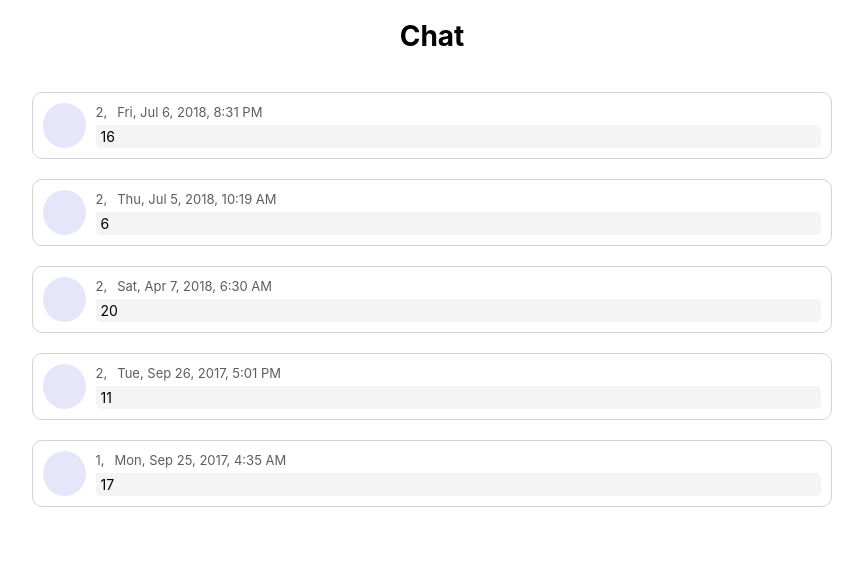
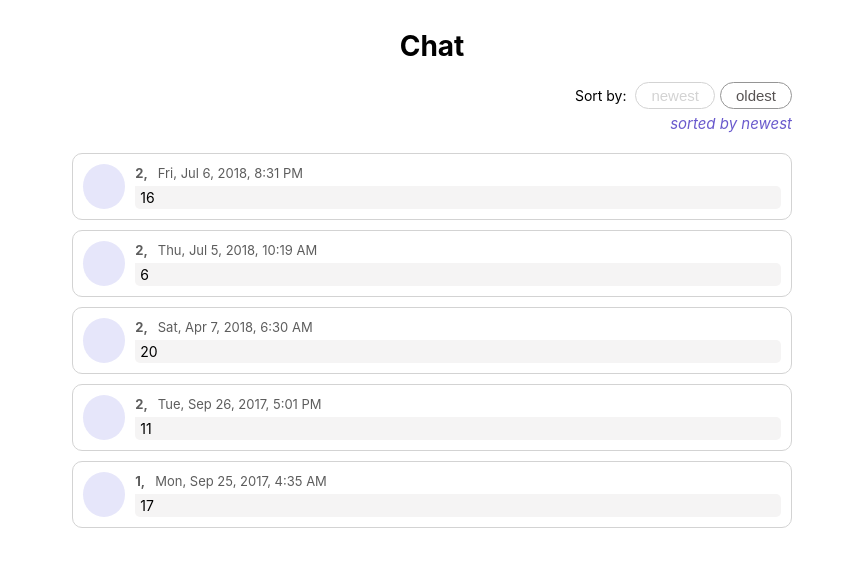
Before and after one commit to OlgaBilogurova/feature-display-chat-messages, a React (Create React App) app: page / in a window 1280 px wide. Shown: the top 566 px of the page, without its empty margins (208-1071 px from the left). Built offline with nearby package versions, Linux system fonts and the light colour scheme.

Commit message:
Implement possibility to sort messages by date

```diff
--- a/src/components/chat/messages/message.css
+++ b/src/components/chat/messages/message.css
@@ -31,6 +31,7 @@
 
 .message-sender {
     margin-right: 10px;
+    font-weight: bold;
 }
 
 .message-content {
--- a/src/components/chat/messages/messageList.css
+++ b/src/components/chat/messages/messageList.css
@@ -1,9 +1,57 @@
+.page-container {
+    display: flex;
+    justify-content: center;
+    padding: 10px;
+    max-width: 720px;
+    width: 100%;
+    flex-flow: column;
+    margin: 0 auto;
+}
+
 .messages-container {
-    display: flex;
-    flex-direction: column;
     list-style-type: none;
-    margin: 0 auto;
-    padding: 10px;
-    max-width: 800px;
     text-align: left;
+    padding: 0;
+    margin: 20px auto;
 }
+
+.sort-container {
+    display: block;
+    text-align: right;
+}
+
+.sort-text-default {
+    font-style: italic;
+    display: block;
+    color: slateblue;
+    font-size: 15px;
+    margin-top: 5px;
+}
+
+.sort-btn {
+    background-color: #FFFFFF;
+    color: #575353;
+    font-size: 15px;
+    border: 1px solid #959595;
+    border-radius: 40px;
+    line-height: 1;
+    padding: 5px 15px;
+    text-decoration: none;
+    margin: 0 0 0 5px;
+    outline: none;
+    transition: .3s ease;
+    cursor: pointer;
+}
+
+.sort-btn:hover {
+    background-color: #cccccc;
+    border-color: #cccccc;
+    color: #FFFFFF;
+}
+
+.sort-btn:disabled {
+     border-color: lightgray;
+     background-color: #FFFFFF;
+     color: lightgray;
+     cursor: default;
+}
--- a/src/components/chat/messages/messageList.js
+++ b/src/components/chat/messages/messageList.js
@@ -4,14 +4,16 @@ import { messages } from '../../../data.json';
 import Message from './message';
 
 const MessageList = () => {
-    const amountOfMessagesOnThePage = 5;
-    const [sortedMessages, setSortedMessages] = useState([]);
+    const amountOfMessages = 5;
+    const [sortedMessages, setSortedMessages] = useState([]); // by default sorted by newest
     const [currentPageMessages, setCurrentPageMessages] = useState([]);
+    const [sortedByNewest, setSortedByNewest] = useState(true);
 
     function deduplicateMessages(messages) {
         let uniqueMessages = messages.filter(
             (msg, index, self) =>
-                index === self.findIndex(
+                index ===
+                self.findIndex(
                     (el) => el.uuid === msg.uuid && el.content === msg.content
                 )
         );
@@ -20,16 +22,38 @@ const MessageList = () => {
 
     function sortMessagesByDate(messages) {
         let msgArr = [...messages];
+
         msgArr.sort(function (a, b) {
             return new Date(b.sentAt) - new Date(a.sentAt);
         });
+
         setSortedMessages([...msgArr]);
-        selectMessagesForCurrentPage(1, msgArr);
+        selectMessagesForCurrentPage(1, msgArr, true);
     }
 
-    function selectMessagesForCurrentPage(page, messages) {
-        let curMessages = messages.slice(page - 1, amountOfMessagesOnThePage);
-        setCurrentPageMessages(curMessages);
+    function selectMessagesForCurrentPage(page, messages, displayNewest) {
+        let curMessages = [];
+
+        if (displayNewest) {
+            curMessages = messages.slice(page - 1, amountOfMessages);
+        } else {
+            // Slice method is used from the end of already sorted array to avoid sorting backward
+            if (page === 1) {
+                curMessages = messages.slice(-(page * amountOfMessages));
+            } else {
+                curMessages = messages.slice(
+                    -(page * amountOfMessages),
+                    -(page * amountOfMessages - amountOfMessages)
+                );
+            }
+            curMessages.reverse();
+        }
+        setCurrentPageMessages([...curMessages]);
+    }
+
+    function handleClickButton(sortByNewest) {
+        selectMessagesForCurrentPage(1, sortedMessages, sortByNewest);
+        setSortedByNewest(!sortedByNewest);
     }
 
     useEffect(() => {
@@ -37,9 +61,33 @@ const MessageList = () => {
     }, []);
 
     return (
-        <>
+        <div className="page-container">
             <h1>Chat</h1>
             {currentPageMessages ? (
+                <div>
+                    <div className="sort-container">
+                        <span className="sort-text">Sort by: </span>
+                        <button
+                            onClick={() => handleClickButton(true)}
+                            className="sort-btn"
+                            disabled={sortedByNewest}
+                        >
+                            newest
+                        </button>
+                        <button
+                            onClick={() => handleClickButton(false)}
+                            className="sort-btn"
+                            disabled={!sortedByNewest}
+                        >
+                            oldest
+                        </button>
+                        {sortedByNewest ? (
+                            <span className="sort-text-default">sorted by newest</span>
+                        ) : (
+                            <span className="sort-text-default">sorted by oldest</span>
+                        )}
+                    </div>
+
                     <ul className="messages-container">
                         {currentPageMessages.map((message) => (
                             <Message
@@ -48,10 +96,11 @@ const MessageList = () => {
                             />
                         ))}
                     </ul>
+                </div>
             ) : (
                 <h3>Message box is empty</h3>
             )}
-        </>
+        </div>
     );
 };
 
```
Lines whose indentation alone changed are shown as unchanged.
